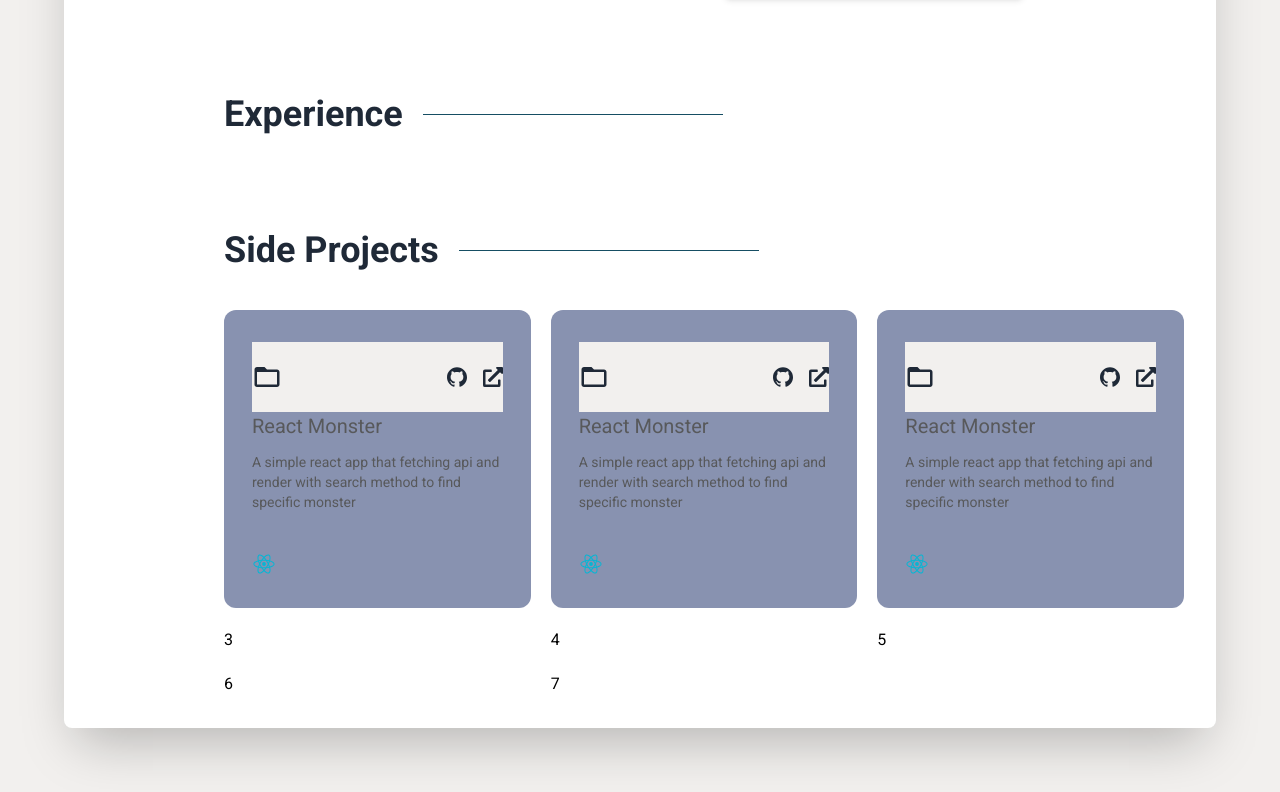
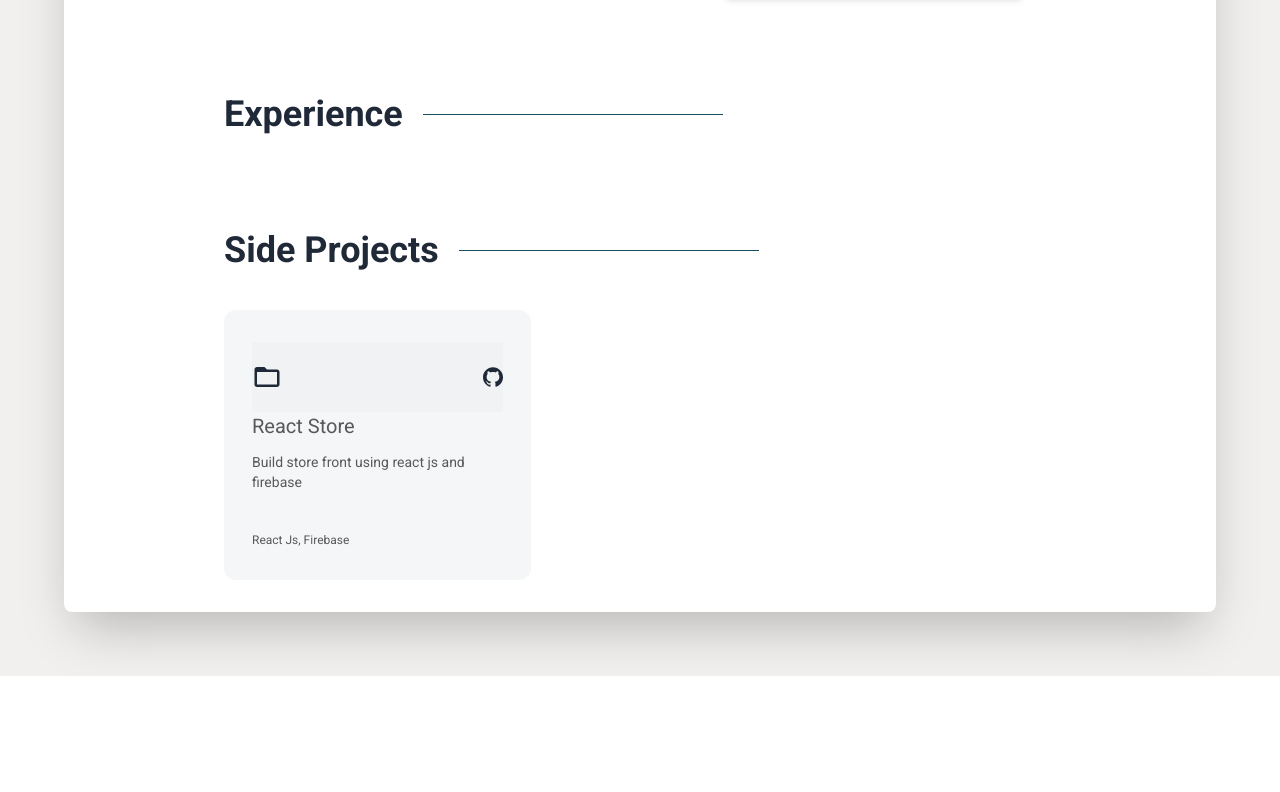
Before and after one commit to sokcheadev2001/my_portfolio, a Next.js app: page / in a window 1280 px wide. Shown: the part 1146-1938 px from the top of the page. After the commit the page ends 1822 px from the top, so only its background shows below. Built offline with nearby package versions, Linux system fonts and the light colour scheme.

Commit message:
add project box component & fix color on bright mode

```diff
--- a/components/home-component/github-project.component.tsx
+++ b/components/home-component/github-project.component.tsx
@@ -1,11 +1,16 @@
 import { FC } from "react";
 import { motion } from "framer-motion";
 import { Section } from "../framer-motion/motion.component";
-import { MdFolderOpen } from "react-icons/md";
-import { SiGithub } from "react-icons/si";
-import { FaExternalLinkAlt } from "react-icons/fa";
-import { RiReactjsFill } from "react-icons/ri";
+import ProjectBox from "../projectbox/project-box.component";
+import "../../project.json";
 const Project: FC = () => {
+  const Project = {
+    projectUrl: "https://github.com/sokcheadev2001/React-Store.git",
+    projectDemo: "",
+    projectTitle: "React Store",
+    projectDescription: "Build store front using react js and firebase",
+    projectLanguages: "React Js, Firebase",
+  };
   return (
     <Section>
       <div className='md:mt-24 mt-16'>
@@ -20,92 +25,7 @@ const Project: FC = () => {
           </h2>
         </motion.div>
         <ul className='grid lg:grid-cols-3 md:grid-cols-2 sm:grid-cols-1 gap-5 mt-10'>
-          <motion.li
-            className='dark:bg-lightPrimary bg-darkGray py-8 px-7 rounded-xl'
-            whileHover={{
-              scale: 1.05,
-              transition: { type: "spring", stiffness: 400, damping: 10 },
-            }}
-          >
-            <div className='dark:bg-primary/20 bg-secondary py-5 flex justify-between'>
-              <div>
-                <MdFolderOpen className='text-3xl dark:text-teal-400 text-gray-800 dark:hover:text-white' />
-              </div>
-              <span className='flex gap-4 items-center'>
-                <SiGithub className='text-xl dark:text-brightGray text-gray-800 dark:hover:text-white' />
-                <FaExternalLinkAlt className='text-xl dark:text-brightGray text-gray-800 dark:hover:text-white' />
-              </span>
-            </div>
-            <div className='md:text-xl dark:text-brightGray text-lightGray mb-3'>
-              React Monster
-            </div>
-            <div className='text-sm dark:text-darkGray text-lightGray pb-10'>
-              A simple react app that fetching api and render with search method
-              to find specific monster
-            </div>
-            <div className='flex justify-between'>
-              <RiReactjsFill className='text-2xl text-cyan-500' />
-            </div>
-          </motion.li>
-          <motion.li
-            className='dark:bg-lightPrimary bg-darkGray py-8 px-7 rounded-xl'
-            whileHover={{
-              scale: 1.05,
-              transition: { type: "spring", stiffness: 400, damping: 10 },
-            }}
-          >
-            <div className='dark:bg-primary/20 bg-secondary py-5 flex justify-between'>
-              <div>
-                <MdFolderOpen className='text-3xl dark:text-teal-400 text-gray-800 dark:hover:text-white' />
-              </div>
-              <span className='flex gap-4 items-center'>
-                <SiGithub className='text-xl dark:text-brightGray text-gray-800 dark:hover:text-white' />
-                <FaExternalLinkAlt className='text-xl dark:text-brightGray text-gray-800 dark:hover:text-white' />
-              </span>
-            </div>
-            <div className='md:text-xl dark:text-brightGray text-lightGray mb-3'>
-              React Monster
-            </div>
-            <div className='text-sm dark:text-darkGray text-lightGray pb-10'>
-              A simple react app that fetching api and render with search method
-              to find specific monster
-            </div>
-            <div className='flex justify-between'>
-              <RiReactjsFill className='text-2xl text-cyan-500' />
-            </div>
-          </motion.li>
-          <motion.li
-            className='dark:bg-lightPrimary bg-darkGray py-8 px-7 rounded-xl'
-            whileHover={{
-              scale: 1.05,
-              transition: { type: "spring", stiffness: 400, damping: 10 },
-            }}
-          >
-            <div className='dark:bg-primary/20 bg-secondary py-5 flex justify-between'>
-              <div>
-                <MdFolderOpen className='text-3xl dark:text-teal-400 text-gray-800 dark:hover:text-white' />
-              </div>
-              <span className='flex gap-4 items-center'>
-                <SiGithub className='text-xl dark:text-brightGray text-gray-800 dark:hover:text-white' />
-                <FaExternalLinkAlt className='text-xl dark:text-brightGray text-gray-800 dark:hover:text-white' />
-              </span>
-            </div>
-            <div className='md:text-xl dark:text-brightGray text-lightGray mb-3'>
-              React Monster
-            </div>
-            <div className='text-sm dark:text-darkGray text-lightGray pb-10'>
-              A simple react app that fetching api and render with search method
-              to find specific monster
-            </div>
-            <div className='flex justify-between'>
-              <RiReactjsFill className='text-2xl text-cyan-500' />
-            </div>
-          </motion.li>
-          <li>3</li>
-          <li>4</li>
-          <li>5</li>
-          <li>6</li>
-          <li>7</li>
+          <ProjectBox data={Project} />
         </ul>
       </div>
     </Section>
--- a/components/projectbox/project-box.component.tsx
+++ b/components/projectbox/project-box.component.tsx
@@ -1,43 +1,62 @@
 import { motion } from "framer-motion";
-import React from "react";
+import Link from "next/link";
+import React, { FC } from "react";
 import { FaExternalLinkAlt } from "react-icons/fa";
 import { MdFolderOpen } from "react-icons/md";
-import { RiReactjsFill } from "react-icons/ri";
 import { SiGithub } from "react-icons/si";
 
-const ProjectBox = () => {
-  const arrs = ["RiReactjsFill"];
-  const loop = () => {
-    const listItems = arrs.map((number) => <li key={number}>{number}</li>);
-    return listItems;
+interface Project {
+  data: {
+    projectUrl: string;
+    projectDemo?: string;
+    projectTitle: string;
+    projectDescription: string;
+    projectLanguages: string;
   };
+}
+const ProjectBox = ({
+  data: {
+    projectUrl,
+    projectDemo,
+    projectTitle,
+    projectDescription,
+    projectLanguages,
+  },
+}: Project) => {
   return (
     <motion.li
-      className='dark:bg-lightPrimary bg-darkGray py-8 px-7 rounded-xl'
+      className='dark:bg-lightPrimary bg-gray-100/80 py-8 px-7 rounded-xl'
       whileHover={{
-        scale: 1.1,
+        scale: 1.05,
         transition: { type: "spring", stiffness: 400, damping: 10 },
       }}
     >
-      <div className='dark:bg-primary/20 bg-secondary py-5 flex justify-between'>
+      <div className='dark:bg-primary/20 bg-gray-200/30 py-5 flex justify-between'>
         <div>
           <MdFolderOpen className='text-3xl dark:text-teal-400 text-gray-800 dark:hover:text-white' />
         </div>
         <span className='flex gap-4 items-center'>
-          <SiGithub className='text-xl dark:text-brightGray text-gray-800 dark:hover:text-white' />
-          <FaExternalLinkAlt className='text-xl dark:text-brightGray text-gray-800 dark:hover:text-white' />
+          <Link href={projectUrl} aria-label='github url'>
+            <SiGithub className='text-xl dark:text-brightGray text-gray-800 dark:hover:text-white' />
+          </Link>
+          {projectDemo !== undefined && projectDemo !== "" ? (
+            <Link href={projectDemo} aria-label='project demo url'>
+              <FaExternalLinkAlt className='text-xl dark:text-brightGray text-gray-800 dark:hover:text-white' />
+            </Link>
+          ) : (
+            ""
+          )}
         </span>
       </div>
       <div className='md:text-xl dark:text-brightGray text-lightGray mb-3'>
-        React Monster
+        {projectTitle}
       </div>
       <div className='text-sm dark:text-darkGray text-lightGray pb-10'>
-        A simple react app that fetching api and render with search method to
-        find specific monster
+        {projectDescription}
       </div>
-      <div className='flex justify-between'>
-        <RiReactjsFill className='text-2xl text-cyan-500' />
-      </div>
+      <p className='text-xs dark:text-darkGray text-lightGray'>
+        {projectLanguages}
+      </p>
     </motion.li>
   );
 };
--- /dev/null
+++ b/project.json
@@ -0,0 +1,16 @@
+[
+    {
+        "projectUrl": "https://github.com/sokcheadev2001/React-Store",
+        "projectDemo": "",
+        "projectTitle": "React Store",
+        "projectDescription": "Build store front using react js and firebase",
+        "projectLanguages": "React Js, Firebase"
+    },
+    {
+        "projectUrl": "https://github.com/sokcheadev2001/my_portfolio",
+        "projectDemo": "",
+        "projectTitle": "My Portfolio",
+        "projectDescription": "Using next js for manage the web and supabase as the backbone",
+        "projectLanguages": "Next Js, Tailwind Css, Supabase"
+    }
+]
```
